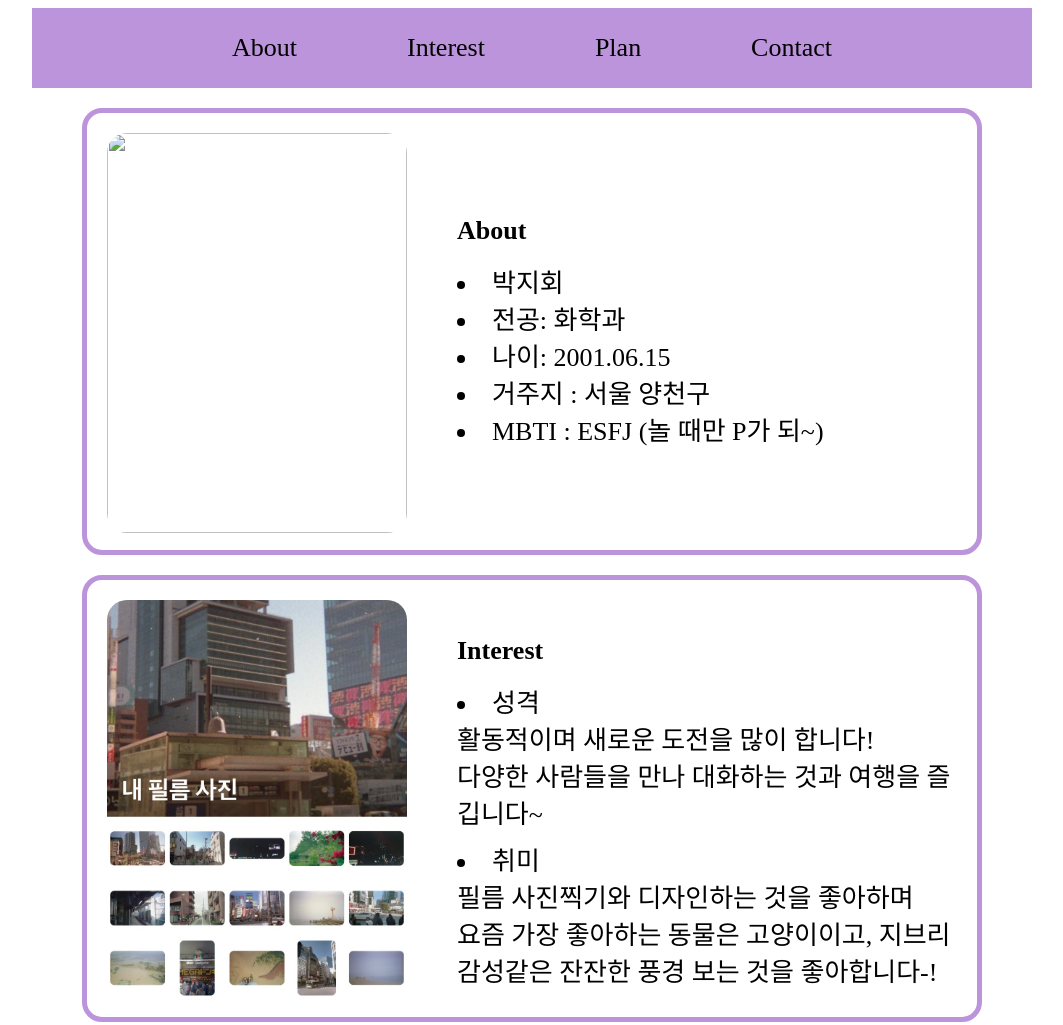
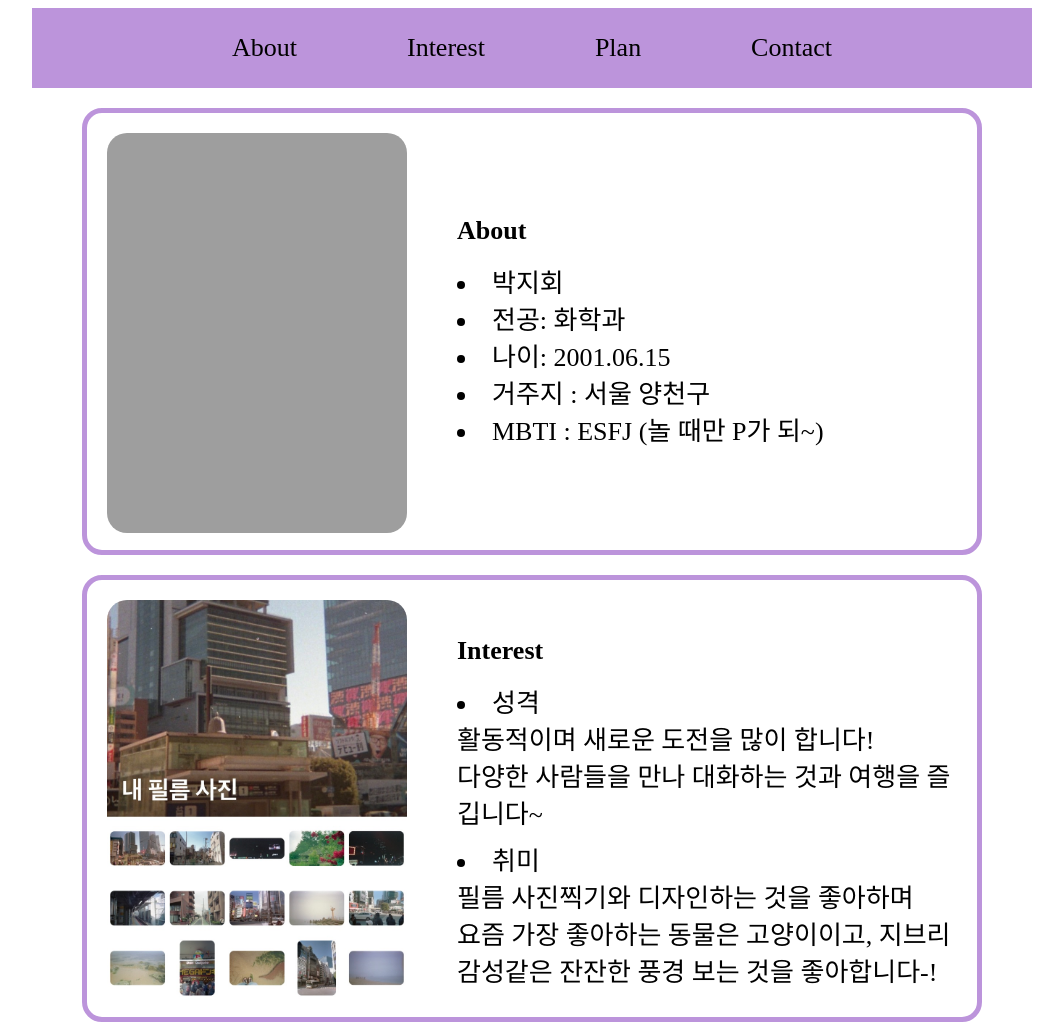
Before and after one commit to jihoi0615/Jihoi-s-Profile, a website: page index.html in a window 1280 px wide. Shown: the top 1025 px of the page, without its empty margins (108-1171 px from the left). Drawn offline with Linux system fonts and the light colour scheme; the site is published under a folder, as on GitHub Pages, so addresses that start at the root find nothing; a web font is replaced by a local one.

Commit message:
feat: 사진 변경

```diff
--- a/index.html
+++ b/index.html
@@ -21,7 +21,7 @@
     <div style="padding: 0 50px;">
       <div class="box" id="about">
         <div>
-          <img src="/jihoi-s-Profile/src/지회.jpg" class="image">
+          <img src="./src/지회.jpg" class="image">
         </div>
         <div class="text">
           <h3 style="line-height: 10px;">About</h3>
```
